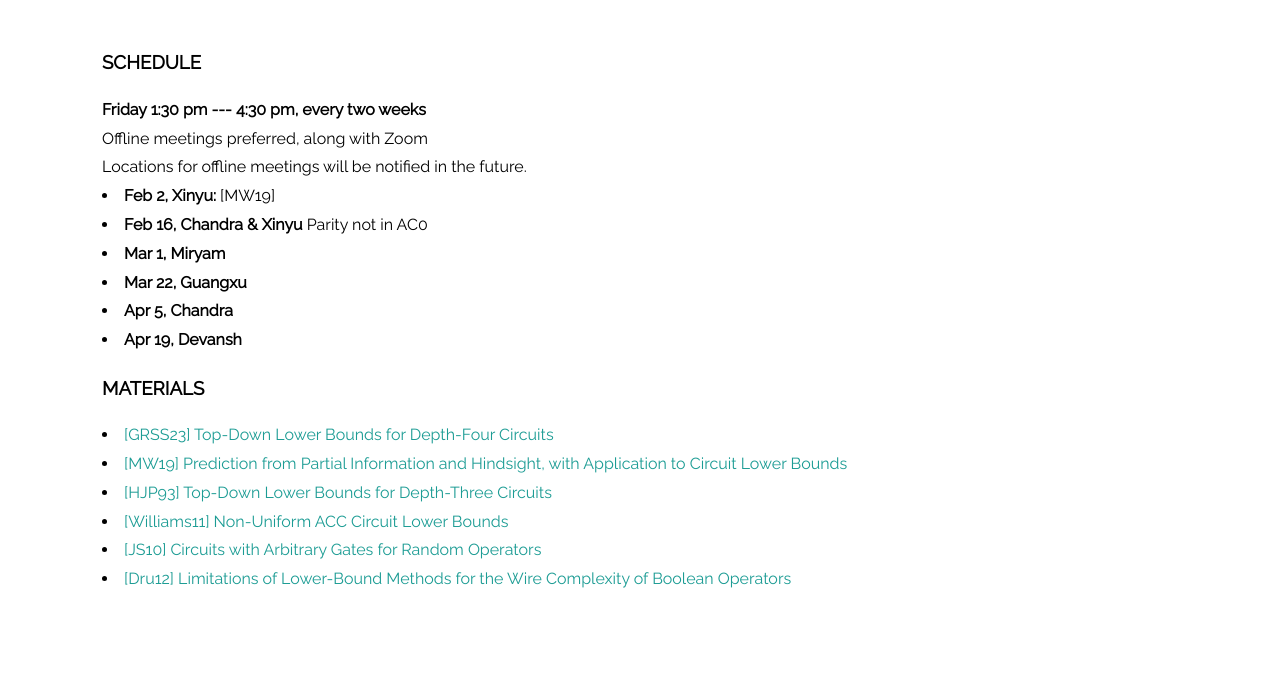
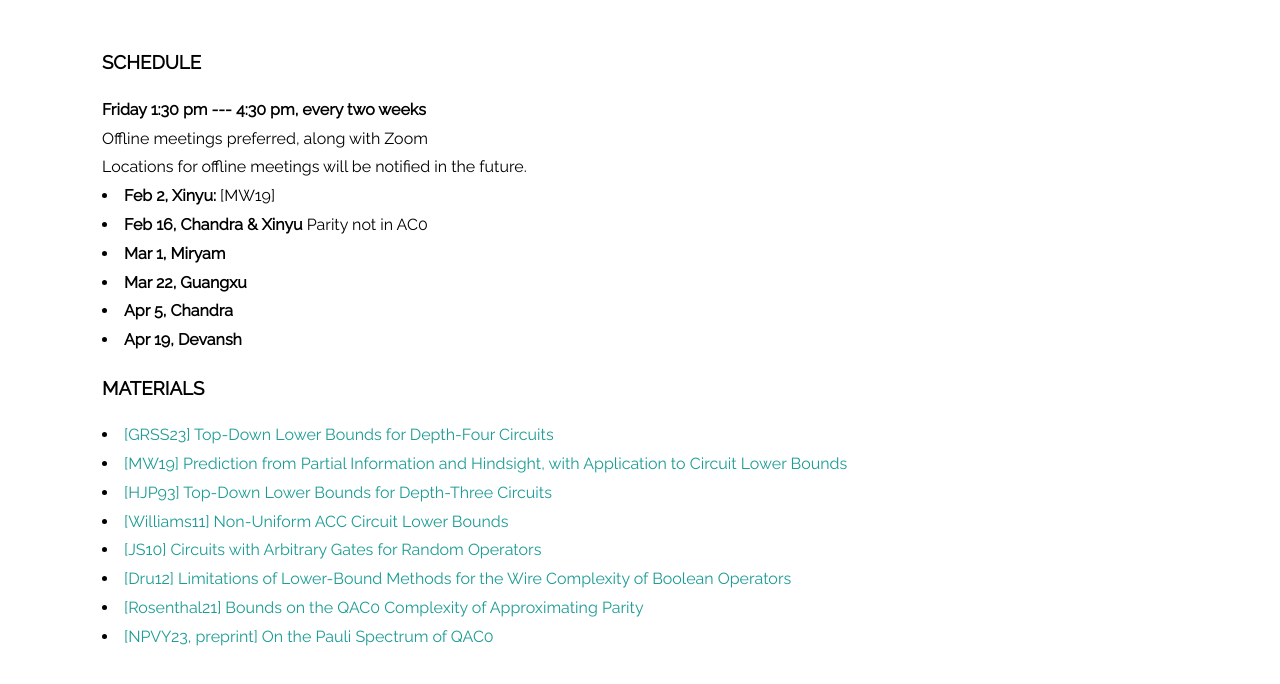
Before and after one commit to sparkmxy/sparkmxy.github.io, a plain HTML site: page seminar.html in a window 1280 px wide. Shown: the part 188-872 px from the top of the page. Before the commit the page ends 814 px from the top, so only its background shows below. Drawn offline with Linux system fonts and the light colour scheme.

Commit message:
update reading group

```diff
--- a/seminar.html
+++ b/seminar.html
@@ -42,6 +42,8 @@
         <li> <a href="https://www.cs.cmu.edu/~ryanw/acc-lbs.pdf" target="_blank"> [Williams11] Non-Uniform ACC Circuit Lower Bounds</a></li>
         <li> <a href="https://arxiv.org/abs/1004.5236" target="_blank"> [JS10] Circuits with Arbitrary Gates for Random Operators </a></li>
         <li> <a href="https://ieeexplore.ieee.org/document/6243393" target="_blank"> [Dru12] Limitations of Lower-Bound Methods for the Wire Complexity of Boolean Operators </a> </li>
+        <li> <a href="https://drops.dagstuhl.de/storage/00lipics/lipics-vol185-itcs2021/LIPIcs.ITCS.2021.32/LIPIcs.ITCS.2021.32.pdf" target="_blank"> [Rosenthal21] Bounds on the QAC0 Complexity of Approximating Parity </a></li>
+        <li> <a href="https://arxiv.org/abs/2311.09631" target="_blank"> [NPVY23, preprint] On the Pauli Spectrum of QAC0</a></li>
       </column>
 
     </section>
```
